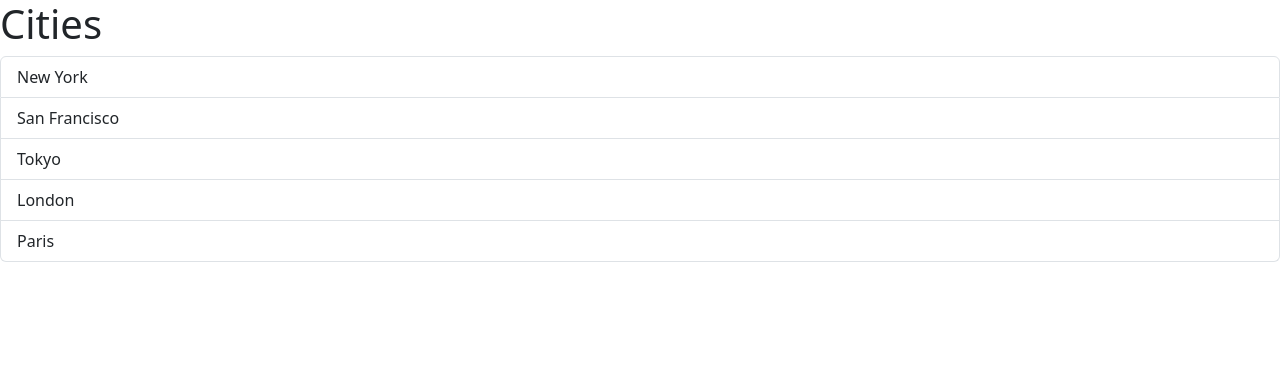
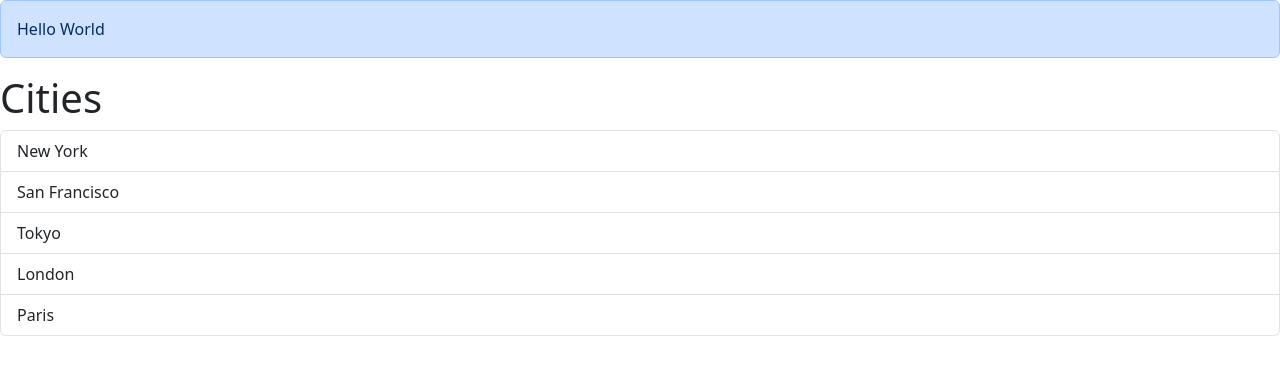
Before and after one commit to IngridAkeida/react-app-tutorial-2-week, a React (Vite) app: page / in a window 1280 px wide. Shown: the top 374 px of the page. Built offline with nearby package versions, Linux system fonts and the light colour scheme.

Commit message:
add - props children on alert

```diff
--- a/src/App.tsx
+++ b/src/App.tsx
@@ -1,4 +1,5 @@
 import ListGroup from "./components/ListGroup";
+import Alert from "./components/Alert";
 
 function App() {
   const items = [
@@ -15,7 +16,12 @@ function App() {
 
   return (
     <div>
-      <ListGroup items={items} heading="Cities" onSelectItem={handleSelectItem}/>
+      <Alert>Hello <span>World</span></Alert>
+      <ListGroup
+        items={items}
+        heading="Cities"
+        onSelectItem={handleSelectItem}
+      />
     </div>
   );
 }
--- /dev/null
+++ b/src/components/Alert.tsx
@@ -0,0 +1,13 @@
+import { ReactNode } from "react";
+
+interface Props{
+  children: ReactNode;
+}
+
+const Alert = ({ children } : Props) => {
+  return (
+    <div className="alert alert-primary">{children}</div>
+  )
+}
+
+export default Alert;
```
